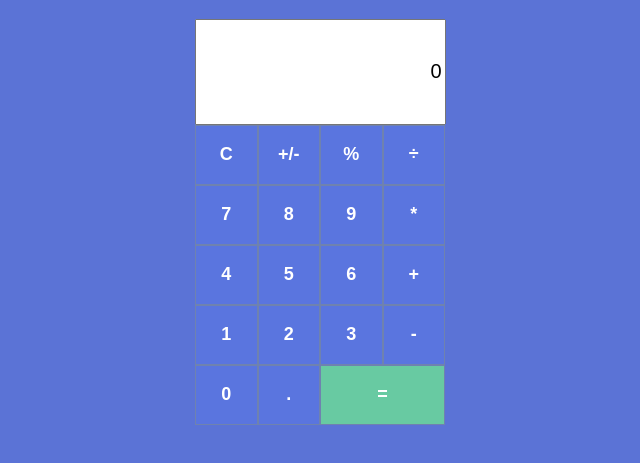
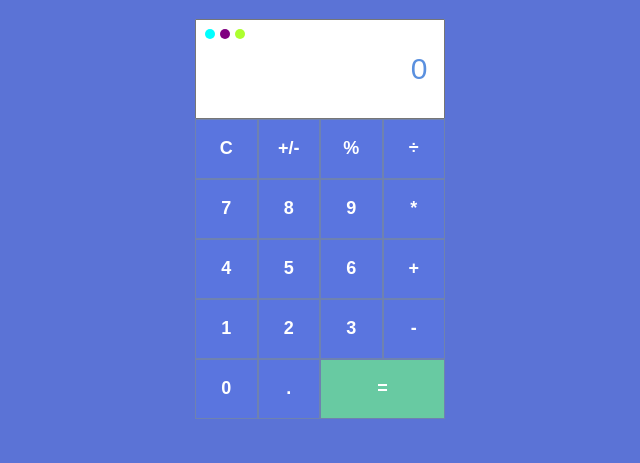
Before and after one commit to DanylNaranovych/FullStack-Race00-Calculator, a plain HTML site: page index.html in a window 1280 px wide. Shown: the part 61-524 px from the top of the page, without its empty margins (320-960 px from the left). Drawn offline with Linux system fonts and the light colour scheme.

Commit message:
Some Style

```diff
--- a/css/style.css
+++ b/css/style.css
@@ -38,12 +38,14 @@ body {
   background-color: rgb(60, 87, 193);
 }
 
-
 #display {
-  width: 97%;
+  width: 100%;
+  box-sizing: border-box;
   height: 100px;
-  font-size: 20px;
-  text-align: right;
+  font-size: 30px;
+  text-align: center;
+  padding-left: 80%;
+  color: rgb(90, 144, 223);
 }
 
 
@@ -52,3 +54,34 @@ h1 {
   color: white;
   font-weight: bold;
 }
+
+.display-container {
+  position: relative;
+}
+
+.circles {
+  position: absolute;
+  top: 10px;
+  left: 10px;
+  display: flex; /* Add this line to create a flex container */
+}
+
+.circle {
+  width: 10px;
+  height: 10px;
+  background-color: violet;
+  border-radius: 50%;
+  margin-right: 5px; /* Adjust the margin to create spacing between circles */
+}
+
+#purple {
+  background-color: purple;
+}
+
+#blue {
+  background-color: aqua;
+}
+
+#green {
+  background-color: greenyellow;
+}
--- a/index.html
+++ b/index.html
@@ -6,8 +6,18 @@
   </head>
   <body>
     <h1>Calculator</h1>
+    <div class="history">
+      <ul id="history-list"></ul>
+    </div>
     <div class="calculator">
-      <input type="text" id="display" value="0" readonly>
+      <div class="display-container">
+        <div class="circles">
+          <div class="circle" id = "blue"></div>
+          <div class="circle" id = "purple"></div>
+          <div class="circle" id = "green"></div>
+        </div>
+        <input type="text" id="display" value="0" readonly>
+      </div>
       <div class="buttons">
         <button onclick="clearDisplay()">C</button>
         <button onclick="appendValue('+/-')">+/-</button>
```
